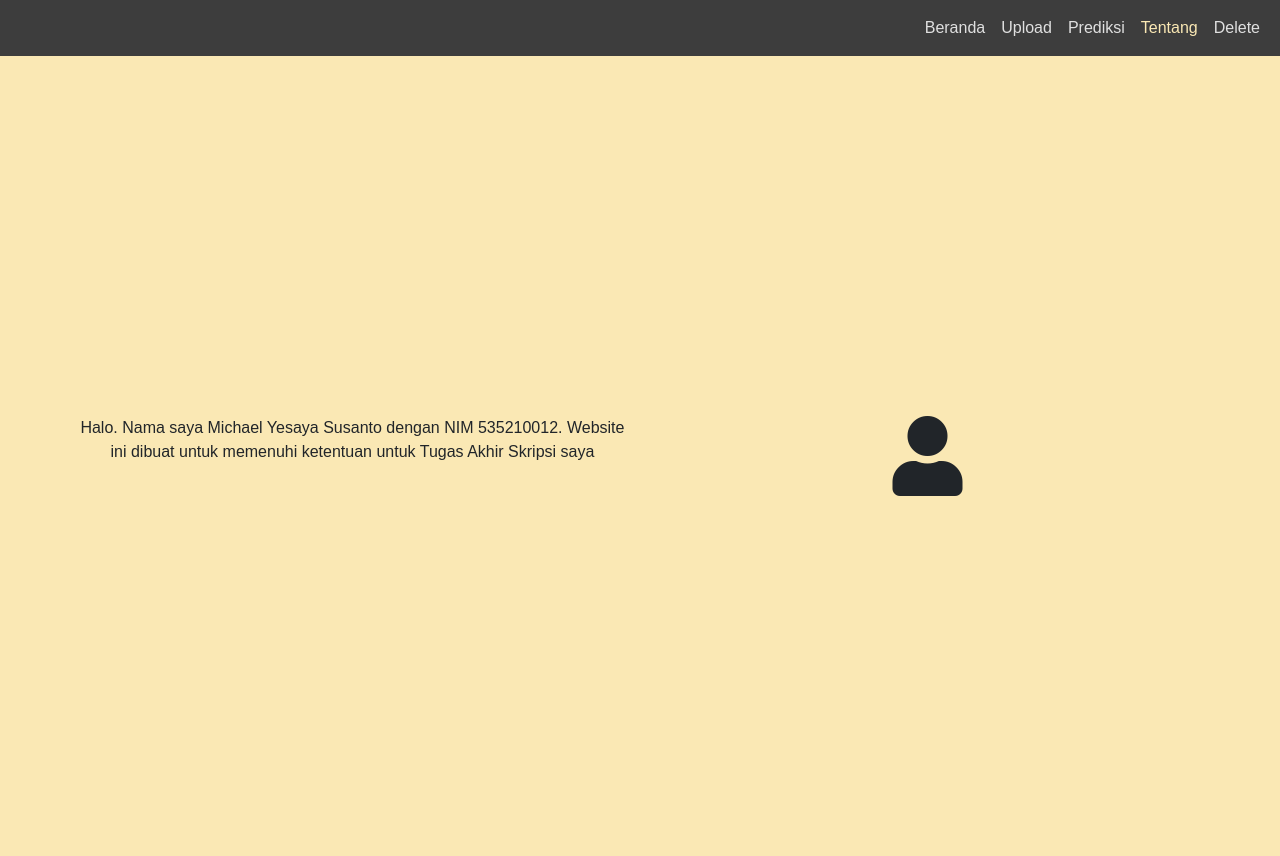
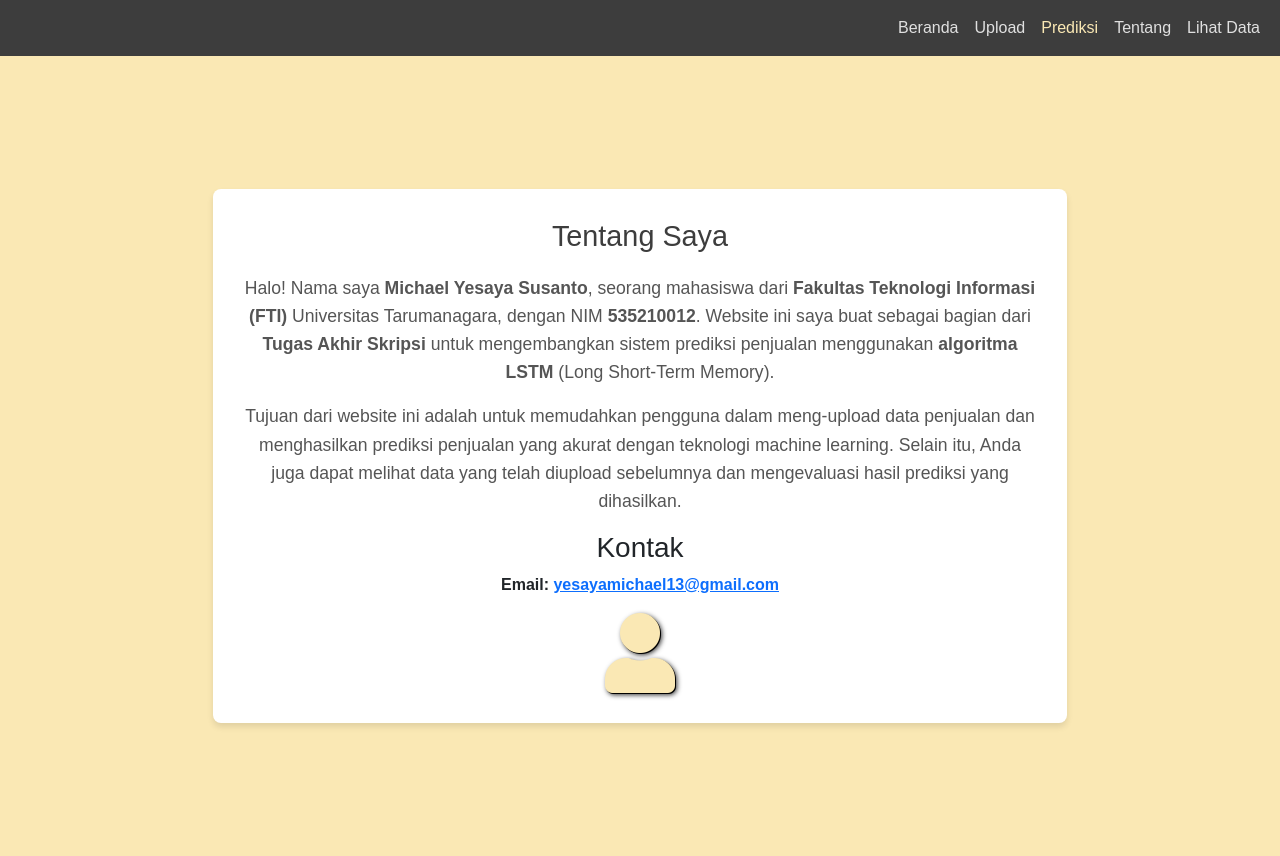
Before and after one commit to michaelSusanto12/skripsi-fe, a Flask app: page /about in a window 1280 px wide. Before the commit the page ends 496 px from the top, so only its background shows below. Run offline with Flask 3, Linux system fonts and the light colour scheme; parts of the project's set-up code (start-up, migrations or seed data) failed here and were passed over; some libraries are stand-ins or nearby versions.

Commit message:
major changes based on revision

```diff
--- a/app.py
+++ b/app.py
@@ -16,6 +16,7 @@ from os import environ
 environ['TF_ENABLE_ONEDNN_OPTS'] = '0'
 from tensorflow.keras.losses import Huber
 
+
 import locale
 locale.setlocale(locale.LC_TIME, 'id_ID')
 
@@ -26,18 +27,20 @@ app.config['SQLALCHEMY_DATABASE_URI'] = 'mysql+pymysql://root:@localhost/skripsi
 app.config['SQLALCHEMY_TRACK_MODIFICATIONS'] = False
 db = SQLAlchemy(app)
 
+class Categories(db.Model):
+    __tablename__ = 'categories'
+    id = db.Column(db.Integer, primary_key=True)
+    name = db.Column(db.String(50), nullable=False)
+    sales = db.relationship('Sales', backref='category', lazy=True)
+
 class Sales(db.Model):
     __tablename__ = 'sales'
     id = db.Column(db.Integer, primary_key=True)
     date = db.Column(db.String(7), nullable=False)
     total = db.Column(db.Float, nullable=False)
-    upload_time = db.Column(db.DateTime, nullable=True, default=datetime.utcnow)
+    upload_time = db.Column(db.DateTime, nullable=True)
     category_id = db.Column(db.Integer, db.ForeignKey('categories.id'), nullable=False)
 
-class Categories(db.Model):
-    __tablename__ = 'categories'
-    id = db.Column(db.Integer, primary_key=True)
-    name = db.Column(db.String(50), nullable=False)
 
 with app.app_context():
     db.create_all()
@@ -110,12 +113,21 @@ def save_monthly_data(df, category_id):
     print("Saving data to database:")
     print(df.head())
 
+    upload_timestamp = datetime.now()
+
     for index, row in df.iterrows():
         existing_record = Sales.query.filter_by(category_id=category_id, date=row['date']).first()
         if existing_record:
             existing_record.total = row['total']
+            existing_record.upload_time = upload_timestamp
         else:
-            new_record = Sales(category_id=category_id, date=row['date'], total=row['total'])
+
+            new_record = Sales(
+                category_id=category_id,
+                date=row['date'],
+                total=row['total'],
+                upload_time=upload_timestamp
+            )
             db.session.add(new_record)
 
     db.session.commit()
@@ -132,7 +144,7 @@ def create_dataset(dataset, look_back=1):
 def record_upload_time(category):
     pass
 
-def create_plot(product_type):
+def create_plot(product_type, year=None):
     plt.figure(figsize=(15, 6))
 
     df_selected = load_old_data(product_type)
@@ -142,6 +154,11 @@ def create_plot(product_type):
 
     df_selected['date'] = pd.to_datetime(df_selected['date'], format='%m-%Y', errors='coerce')
     df_selected = df_selected.sort_values(by='date')
+
+    available_years = df_selected['date'].dt.year.dropna().unique()
+
+    if year:
+        df_selected = df_selected[df_selected['date'].dt.year == int(year)]
 
     plt.plot(df_selected['date'], df_selected['total'], marker='o')
     plt.title(f'Penjualan {product_type.replace("_", " ").title()}')
@@ -164,17 +181,32 @@ def create_plot(product_type):
 
     plot_url = b64encode(img.getvalue()).decode('utf8')
 
-    start_date = df_selected['date'].min().strftime('%B %Y')
-    end_date = df_selected['date'].max().strftime('%B %Y')
-    date_range = f'Penjualan per tanggal {start_date} sampai dengan {end_date}'
+    if not df_selected.empty:
+        start_date = df_selected['date'].min().strftime('%B %Y')
+        end_date = df_selected['date'].max().strftime('%B %Y')
+        date_range = f'Penjualan per tanggal {start_date} sampai dengan {end_date}'
+    else:
+        date_range = "Tidak ada data untuk tahun yang dipilih."
 
-    return plot_url, date_range
+    return plot_url, date_range, available_years
 
 
-@app.route('/')
+@app.route('/beranda')
 def index():
-    plot_url, date_range = create_plot('lada_halus')
-    return render_template('index.html', plot_url=plot_url, date_range=date_range)
+    product_type = request.args.get('product', 'lada_halus')
+    selected_year = request.args.get('year')
+
+    plot_url, date_range, available_years = create_plot(product_type, selected_year)
+
+    return render_template(
+        'index.html',
+        plot_url=plot_url,
+        date_range=date_range,
+        available_years=available_years,
+        selected_product=product_type,
+        selected_year=selected_year
+    )
+
 
 @app.route('/upload', methods=['GET', 'POST'])
 def upload():
@@ -185,40 +217,34 @@ def upload():
         if category not in ['lada_halus', 'lada_butir']:
             flash('Kategori tidak valid', 'danger')
             return redirect('/upload')
+
         if not file or not file.filename.endswith('.xlsx'):
             flash('File harus berformat .xlsx', 'danger')
             return redirect('/upload')
 
         try:
             df_new = pd.read_excel(file)
-
-            print("Data from uploaded Excel:")
-            print(df_new.head())
-            print("Column names in uploaded Excel:", df_new.columns.tolist())
-
             df_new.columns = df_new.columns.str.strip()
 
-            if 'Tanggal' not in df_new.columns:
-                flash("Kolom 'Tanggal' tidak ditemukan di file.", 'danger')
-                return redirect('/upload')
-            if 'Total' not in df_new.columns:
-                flash("Kolom 'Total' tidak ditemukan di file.", 'danger')
+            if 'Tanggal' not in df_new.columns or 'Total' not in df_new.columns:
+                flash("Kolom 'Tanggal' dan 'Total' harus ada di file.", 'danger')
                 return redirect('/upload')
 
             df_new.rename(columns={'Tanggal': 'date', 'Total': 'total'}, inplace=True)
-            print("Data types of columns:")
-            print(df_new.dtypes)
-
             df_new_monthly = convert_daily_to_monthly(df_new)
 
             category_obj = Categories.query.filter_by(name=category).first()
             if not category_obj:
                 flash(f"Kategori '{category}' tidak ditemukan.", 'danger')
                 return redirect('/upload')
-
             category_id = category_obj.id
 
             df_old = load_old_data(category)
+
+            duplicate_dates = df_new_monthly[df_new_monthly['date'].isin(df_old['date'])]
+            if not duplicate_dates.empty:
+                flash("Data untuk bulan tersebut sudah ada di database!", 'danger')
+                return redirect('/upload')
 
             df_combined = pd.concat([pd.DataFrame(df_old), df_new_monthly]).drop_duplicates(subset=['date'], keep='last')
 
@@ -227,11 +253,13 @@ def upload():
 
             flash(f'Data {category.replace("_", " ")} berhasil diunggah dan digabungkan dengan data lama!', 'success')
             return redirect('/upload')
+
         except Exception as e:
             flash(f'Terjadi kesalahan: {e}', 'danger')
             return redirect('/upload')
 
     return render_template('upload.html')
+
 
 @app.route('/about')
 def about():
@@ -264,7 +292,6 @@ def predict():
             learning_rate = 0.001
 
             X, y = create_dataset(scaled_data, look_back)
-
             X = np.reshape(X, (X.shape[0], X.shape[1], 1))
 
             train_size = int(len(X) * 0.7)
@@ -292,7 +319,6 @@ def predict():
             model.compile(optimizer=optimizer, loss=Huber())
 
             early_stopping = EarlyStopping(monitor='val_loss', patience=20, restore_best_weights=True)
-
             history = model.fit(X_train, y_train, validation_data=(X_val, y_val), epochs=epoch,
                                 batch_size=batch_size, verbose=2, callbacks=[early_stopping])
 
@@ -351,8 +377,18 @@ def predict():
             combined_dates = np.concatenate([train_dates, val_dates, test_dates, future_dates])
             combined_actual = np.concatenate([y_train_rescaled.flatten(), y_val_rescaled.flatten(), y_test_rescaled.flatten(), [np.nan] * n_months])
             combined_predictions = np.concatenate([train_predictions.flatten(), val_predictions.flatten(), test_predictions.flatten(), future_predictions.flatten()])
+
             plt.plot(combined_dates, combined_actual, label='Aktual', color='black', linestyle='-', marker='o')
+
+            for date, value in zip(combined_dates, combined_actual):
+                if not np.isnan(value):
+                    plt.text(date, value, f'{int(value)}', ha='center', va='bottom', fontsize=12, color='black')
+
             plt.plot(combined_dates, combined_predictions, label='Prediksi', color='orange', linestyle='--', marker='x')
+
+            for date, value in zip(future_dates, future_predictions.flatten()):
+                plt.text(date, value, f'{int(value)}', ha='center', va='bottom', fontsize=12, color='orange')
+
             plt.gca().xaxis.set_major_locator(plt.matplotlib.dates.MonthLocator())
             plt.gca().xaxis.set_major_formatter(plt.matplotlib.dates.DateFormatter('%m-%Y'))
             plt.xlabel('Tanggal')
@@ -361,6 +397,7 @@ def predict():
             plt.legend()
             plt.xticks(rotation=45)
             plt.tight_layout()
+
             img = BytesIO()
             plt.savefig(img, format='png', dpi=100)
             img.seek(0)
@@ -393,37 +430,59 @@ def predict():
     return render_template('predict.html')
 
 
+def get_sales_data(category, page, items_per_page):
+    query = db.session.query(Sales).join(Categories)
 
-def get_sales_data(category, page, items_per_page):
-    offset = (page - 1) * items_per_page
-    category_id = None
     if category:
-        category_obj = Categories.query.filter_by(name=category).first()
-        if category_obj:
-            category_id = category_obj.id
+        query = query.filter(Categories.name == category)
 
-    query = Sales.query
-    if category_id:
-        query = query.filter_by(category_id=category_id)
+    if items_per_page is None or items_per_page == 'all':
+        sales_data = query.all()
+        total_count = len(sales_data)
+    else:
+        offset = (page - 1) * items_per_page
+        sales_data = query.offset(offset).limit(items_per_page).all()
+        total_count = query.count()
 
-    sales_data = query.offset(offset).limit(items_per_page).all()
-    total_count = Sales.query.filter_by(category_id=category_id).count() if category_id else Sales.query.count()
-    return sales_data, total_count
+    formatted_sales_data = []
+    for sale in sales_data:
+        formatted_sales_data.append({
+            'id': sale.id,
+            'date': sale.date,
+            'total': sale.total,
+            'upload_time': sale.upload_time,
+            'category': sale.category.name if sale.category else 'Unknown'
+        })
 
+    return formatted_sales_data, total_count
 
 
 @app.route('/delete', methods=['GET'])
 def delete():
     category = request.args.get('category', default=None)
-    items_per_page = request.args.get('items_per_page', default=5, type=int)
+    items_per_page = request.args.get('items_per_page', default='5')
     page = request.args.get('page', default=1, type=int)
+
+    if items_per_page == 'all':
+        items_per_page = None
+    else:
+        items_per_page = int(items_per_page)
 
     sales_data, total_count = get_sales_data(category, page, items_per_page)
 
-    total_pages = (total_count + items_per_page - 1) // items_per_page
+    if items_per_page is None:
+        total_pages = 1
+    else:
+        total_pages = (total_count + items_per_page - 1) // items_per_page
 
-    return render_template('delete.html', sales_data=sales_data, selected_category=category, items_per_page=items_per_page, page=page, total_pages=total_pages)
-
+    return render_template(
+        'delete.html',
+        sales_data=sales_data,
+        selected_category=category,
+        items_per_page=items_per_page,
+        page=page,
+        total_pages=total_pages
+    )
 
 
 @app.route('/edit/<int:id>', methods=['POST'])
--- a/templates/about.html
+++ b/templates/about.html
@@ -7,7 +7,7 @@
     <link href="https://cdn.jsdelivr.net/npm/bootstrap@5.0.2/dist/css/bootstrap.min.css" rel="stylesheet"
         integrity="sha384-EVSTQN3/azprG1Anm3QDgpJLIm9Nao0Yz1ztcQTwFspd3yD65VohhpuuCOmLASjC" crossorigin="anonymous">
     <link rel="stylesheet" href="https://cdnjs.cloudflare.com/ajax/libs/font-awesome/5.15.3/css/all.min.css">
-    <title>Tentang</title>
+    <title>Tentang Saya</title>
 
     <style>
         html,
@@ -16,7 +16,6 @@
             padding: 0;
             height: 100%;
             font-family: 'Arial', sans-serif;
-            overflow: hidden;
         }
 
         body {
@@ -50,22 +49,43 @@
             margin: 0 10px;
         }
 
+        .about-content {
+            padding: 30px;
+            background-color: #ffffff;
+            border-radius: 8px;
+            box-shadow: 0 4px 6px rgba(0, 0, 0, 0.1);
+        }
+
+        .about-content i {
+            color: #fae8b4;
+        }
+
+        .contact-info {
+            font-weight: bold;
+        }
+
+        .section-title {
+            color: #3d3d3d;
+            font-size: 1.8em;
+            margin-bottom: 20px;
+        }
+
+        .section-description {
+            font-size: 1.1em;
+            line-height: 1.6;
+            color: #555;
+        }
+
         @media (max-width: 768px) {
             .btn-primary {
                 width: 100%;
-            }
-        }
-
-        @media (min-width: 769px) {
-            .form-select {
-                width: 50% !important;
             }
         }
     </style>
 </head>
 
 <body>
-    <nav class=" navbar navbar-custom navbar-expand-lg navbar-light">
+    <nav class="navbar navbar-custom navbar-expand-lg navbar-light">
         <div class="container-fluid">
             <button class="navbar-toggler" type="button" data-bs-toggle="collapse" data-bs-target="#navbarNav"
                 aria-controls="navbarNav" aria-expanded="false" aria-label="Toggle navigation">
@@ -74,19 +94,19 @@
             <div class="collapse navbar-collapse nav justify-content-end" id="navbarNav">
                 <ul class="navbar-nav ms-auto">
                     <li class="nav-item">
-                        <a class="nav-link" href="/" style="color: #e0e0e0;">Beranda</a>
+                        <a class="nav-link active" href="/" style="color: #e0e0e0;">Beranda</a>
                     </li>
                     <li class="nav-item">
                         <a class="nav-link" href="/upload" style="color: #e0e0e0;">Upload</a>
                     </li>
                     <li class="nav-item">
-                        <a class="nav-link" href="/predict" style="color: #e0e0e0;">Prediksi</a>
+                        <a class="nav-link" href="/predict" style="color: #fae8b4;">Prediksi</a>
                     </li>
                     <li class="nav-item">
-                        <a class="nav-link" href="#" style="color: #fae8b4;">Tentang</a>
+                        <a class="nav-link" href="/about" style="color: #e0e0e0;">Tentang</a>
                     </li>
                     <li class="nav-item">
-                        <a class="nav-link" href="/delete" style="color: #e0e0e0;">Delete</a>
+                        <a class="nav-link" href="/delete" style="color: #e0e0e0;">Lihat Data</a>
                     </li>
                 </ul>
             </div>
@@ -94,13 +114,31 @@
     </nav>
 
     <div class="container-fluid d-flex justify-content-center align-items-center full-height-container">
-        <div class="row">
-            <div class="col-12 col-md-6 justify-content-center text-center">
-                <p>Halo. Nama saya Michael Yesaya Susanto dengan NIM 535210012. Website ini dibuat untuk memenuhi
-                    ketentuan untuk Tugas Akhir Skripsi saya</p>
-            </div>
-            <div class="col-12 col-md-6 text-center">
-                <i class="fas fa-user fa-5x"></i>
+        <div class="row justify-content-center">
+            <div class="col-12 col-md-8 text-center about-content">
+                <h1 class="section-title">Tentang Saya</h1>
+                <p class="section-description">
+                    Halo! Nama saya <strong>Michael Yesaya Susanto</strong>, seorang mahasiswa dari <strong>Fakultas
+                        Teknologi Informasi (FTI)</strong> Universitas Tarumanagara, dengan NIM
+                    <strong>535210012</strong>.
+                    Website ini saya buat sebagai bagian dari <strong>Tugas Akhir Skripsi</strong> untuk mengembangkan
+                    sistem prediksi penjualan menggunakan <strong>algoritma LSTM</strong> (Long Short-Term Memory).
+                </p>
+                <p class="section-description">
+                    Tujuan dari website ini adalah untuk memudahkan pengguna dalam meng-upload data penjualan dan
+                    menghasilkan prediksi penjualan yang akurat dengan teknologi machine learning. Selain itu, Anda juga
+                    dapat melihat data yang telah diupload sebelumnya dan mengevaluasi hasil prediksi yang dihasilkan.
+                </p>
+
+                <div class="contact-info">
+                    <h3>Kontak</h3>
+                    <p>Email: <a href="mailto:yesayamichael13@gmail.com">yesayamichael13@gmail.com</a></p>
+                </div>
+
+                <div>
+                    <i class="fas fa-user fa-5x"
+                        style="text-shadow: 1px 1px 0 #000, 2px 2px 5px rgba(0, 0, 0, 0.8);"></i>
+                </div>
             </div>
         </div>
     </div>
--- a/templates/predict.html
+++ b/templates/predict.html
@@ -68,7 +68,7 @@
                         <a class="nav-link" href="/about" style="color: #e0e0e0;">Tentang</a>
                     </li>
                     <li class="nav-item">
-                        <a class="nav-link" href="/delete" style="color: #e0e0e0;">Delete</a>
+                        <a class="nav-link" href="/delete" style="color: #e0e0e0;">Lihat Data</a>
                     </li>
                 </ul>
             </div>
--- a/templates/upload.html
+++ b/templates/upload.html
@@ -79,7 +79,7 @@
                         <a class="nav-link" href="/about" style="color: #e0e0e0;">Tentang</a>
                     </li>
                     <li class="nav-item">
-                        <a class="nav-link" href="/delete" style="color: #e0e0e0;">Delete</a>
+                        <a class="nav-link" href="/delete" style="color: #e0e0e0;">Lihat Data</a>
                     </li>
                 </ul>
             </div>
```
Also changed, not shown: templates/delete.html (+24 -9 lines), templates/index.html (+30 -12 lines).
